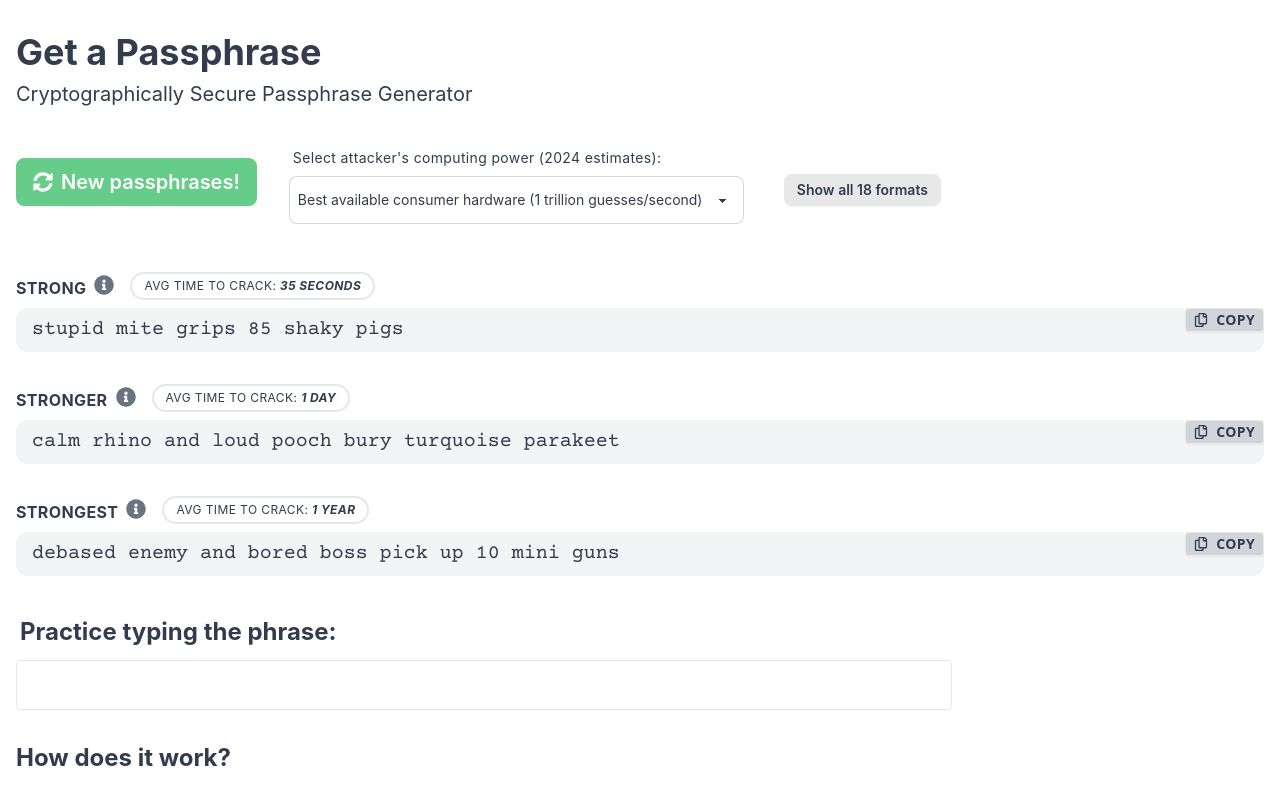
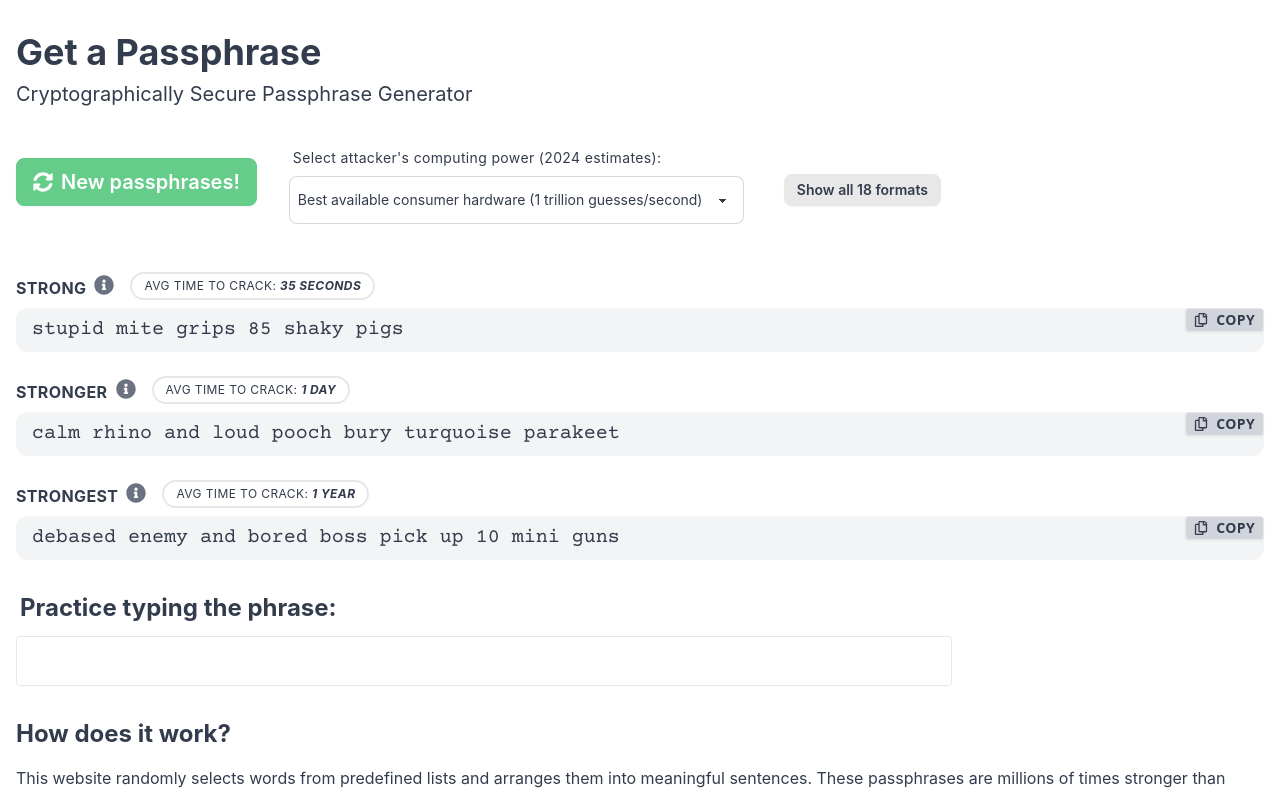
Before and after one commit to blanchardjeremy/strongphrase.net, a React (Create React App) app: page / in a window 1280 px wide. Shown: the top 793 px of the page. Built offline with nearby package versions, Linux system fonts and the light colour scheme.

Commit message:
Small styling cleanup

```diff
--- a/src/PassphraseGenerator.js
+++ b/src/PassphraseGenerator.js
@@ -92,7 +92,7 @@ const PassphraseGenerator = () => {
       </div>
       {crackTimes.map(({ bits, label, time }) => (
         <div key={bits}
-          className={`passphrase-block mb-8 ${
+          className={`passphrase-block mb-6 ${
             copiedBits === bits ? 'copied' :
             (copiedBits && !showHidden) ? 'hide' : ''
           }`}
```
